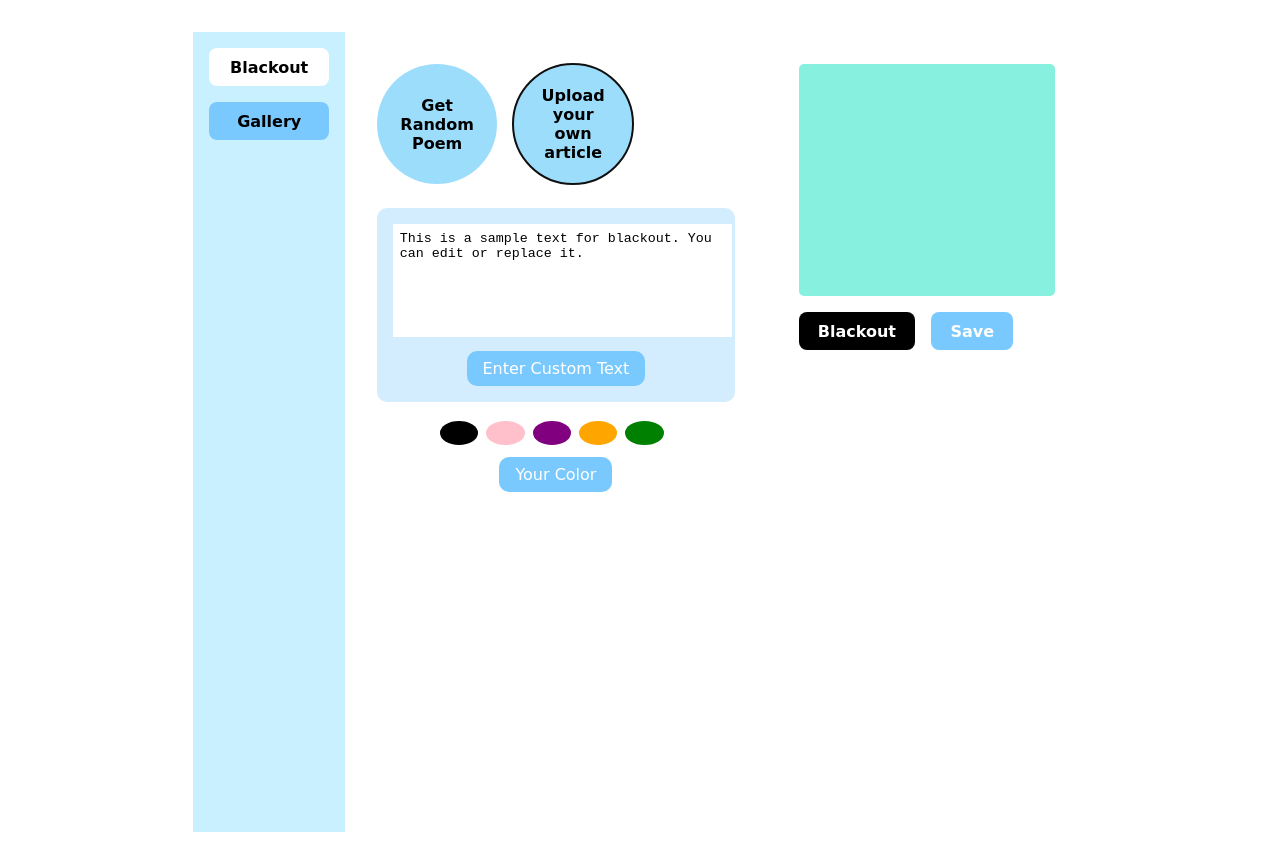
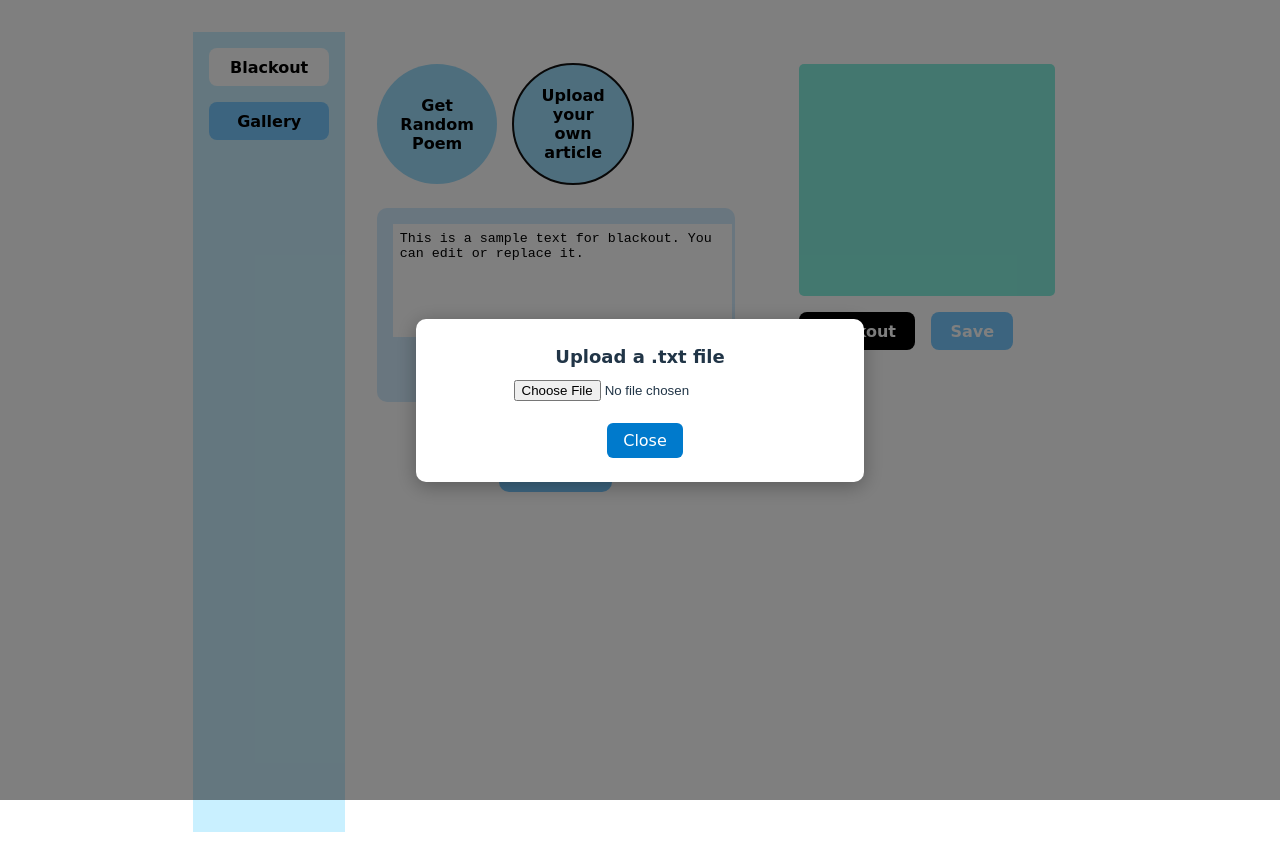
Before and after one commit to leonalu12/collaborative-blackout-poetry, a React (Vite) app in the folder clients/blackout-app/: page / in a window 1280 px wide. Both pictures are taken after a click on the button "Upload your own article". Built offline with nearby package versions, Linux system fonts and the light colour scheme.

Commit message:
Upload your text document (#15)

```diff
--- a/clients/blackout-app/src/BlackoutPage.css
+++ b/clients/blackout-app/src/BlackoutPage.css
@@ -123,3 +123,59 @@
   font-weight: bold;
   cursor: pointer;
 }
+
+
+
+/* Upload popup */
+.upload-popup {
+  position: fixed;
+  top: 0;
+  left: 0;
+  width: 100%;
+  height: 100%;
+  background-color: rgba(0, 0, 0, 0.5);
+  display: flex;
+  justify-content: center;
+  align-items: center;
+  z-index: 1000;
+}
+
+.upload-popup-content {
+  background: white;
+  padding: 24px;
+  border-radius: 10px;
+  width: 400px;
+  max-width: 90%;
+  max-height: 80vh;
+  overflow-y: auto;
+  box-shadow: 0 4px 20px rgba(0, 0, 0, 0.3);
+}
+
+.upload-popup-content h3 {
+  margin-top: 0;
+  font-size: 18px;
+  margin-bottom: 10px;
+}
+
+.upload-popup-content button {
+  margin-top: 12px;
+  padding: 8px 16px;
+  background-color: #007acc;
+  color: white;
+  border: none;
+  border-radius: 6px;
+  cursor: pointer;
+}
+
+.upload-popup-content button:hover {
+  background-color: #005fa3;
+}
+
+.close-btn {
+  margin-left: 10px;
+  background-color: #aaa;
+}
+
+.close-btn:hover {
+  background-color: #888;
+}
--- a/clients/blackout-app/src/components/BlackoutPage.jsx
+++ b/clients/blackout-app/src/components/BlackoutPage.jsx
@@ -1,8 +1,9 @@
-import React, { useState } from 'react';
+import React, { useState, useRef } from 'react';
 import ColorPicker from './ColorPicker';
 import TextInputPanel from './CreationArea/TextInputPanel';
 import PreviewPanel from './CreationArea/PreviewPanel';
 import CreationControls from './CreationArea/CreationControls';
+import UploadArticle from './CreationArea/UploadArticle';
 import '../BlackoutPage.css';
 
 export default function BlackoutPage() {
@@ -10,6 +11,9 @@ export default function BlackoutPage() {
   const [formattedText, setFormattedText] = useState('');
   const [selectedColor, setSelectedColor] = useState('black');
   const [isBlackout, setIsBlackout] = useState(false);
+  const [showUploadPopup, setShowUploadPopup] = useState(false);
+
+  const fileInputRef = useRef();
 
   const handleBlackout = () => {
     if (!isBlackout) {
@@ -26,8 +30,15 @@ export default function BlackoutPage() {
   const handleLoadExample = () => {
     const newText = 'Every word you blackout reveals a new layer of meaning.';
     setRawText(newText);
-    setFormattedText(newText);
+    setFormattedText('');
     setIsBlackout(false);
+  };
+
+  const handleUploadText = (text) => {
+    setRawText(text);
+    setFormattedText('');
+    setIsBlackout(false);
+    setShowUploadPopup(false); // Close the popup after confirmation
   };
 
   return (
@@ -40,14 +51,26 @@ export default function BlackoutPage() {
       <div className="editor-area">
         <div className="top-buttons">
           <button className="round-btn" onClick={handleLoadExample}>Get Random Poem</button>
-          <button className="round-btn">Upload your own article</button>
+          <button className="round-btn" onClick={() => setShowUploadPopup(true)}>
+            Upload your own article
+          </button>
         </div>
+
+        {showUploadPopup && (
+          <div className="upload-popup">
+            <div className="upload-popup-content">
+              <h3>Upload a .txt file</h3>
+              <UploadArticle ref={fileInputRef} onConfirm={handleUploadText} />
+              <button className="close-btn" onClick={() => setShowUploadPopup(false)}>Close</button>
+            </div>
+          </div>
+        )}
 
         <TextInputPanel
           value={rawText}
           onChange={(e) => {
             setRawText(e.target.value);
-            setFormattedText(e.target.value);
+            setFormattedText('');
             setIsBlackout(false);
           }}
           onSubmit={() => {}}
--- /dev/null
+++ b/clients/blackout-app/src/components/CreationArea/UploadArticle.jsx
@@ -0,0 +1,57 @@
+import React, { useState, forwardRef } from 'react';
+
+const UploadArticle = forwardRef(({ onConfirm }, ref) => {
+  const [tempText, setTempText] = useState('');
+
+  const handleFileChange = (e) => {
+    const file = e.target.files[0];
+    if (!file) return;
+
+    if (file.type !== 'text/plain') {
+      alert('Only .txt files are allowed!');
+      return;
+    }
+
+    const reader = new FileReader();
+    reader.onload = () => {
+      const content = reader.result;
+      if (!/^[\x00-\x7F]*$/.test(content)) {
+        alert('Only English text files are supported!');
+        return;
+      }
+      setTempText(content); // Temporarily store the content
+    };
+    reader.readAsText(file);
+  };
+
+  return (
+    <div>
+      <input
+        type="file"
+        accept=".txt"
+        style={{ display: 'block', margin: '10px auto' }}
+        ref={ref}
+        onChange={handleFileChange}
+      />
+      {tempText && (
+        <>
+          <p style={{
+            whiteSpace: 'pre-wrap',
+            maxHeight: '150px',
+            overflowY: 'auto',
+            border: '1px solid #ccc',
+            padding: '10px',
+            fontFamily: 'monospace'
+          }}>
+            {tempText}
+          </p>
+          <button onClick={() => onConfirm(tempText)}>
+            Confirm Selection
+          </button>
+        </>
+      )}
+    </div>
+  );
+});
+
+export default UploadArticle;
```
